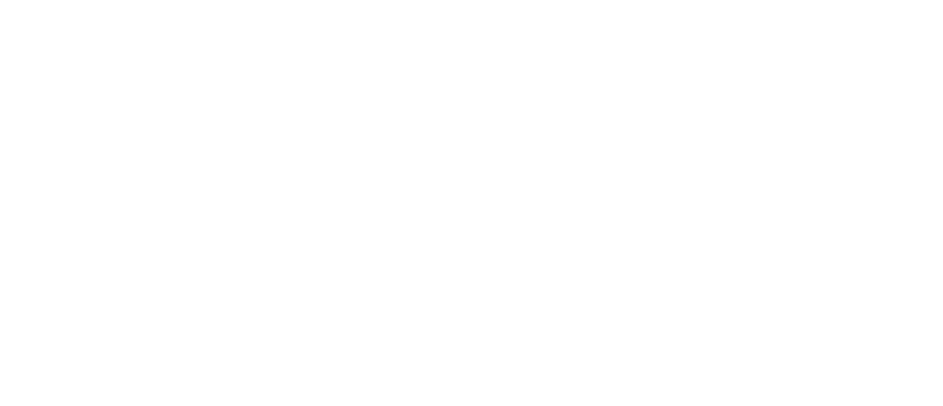
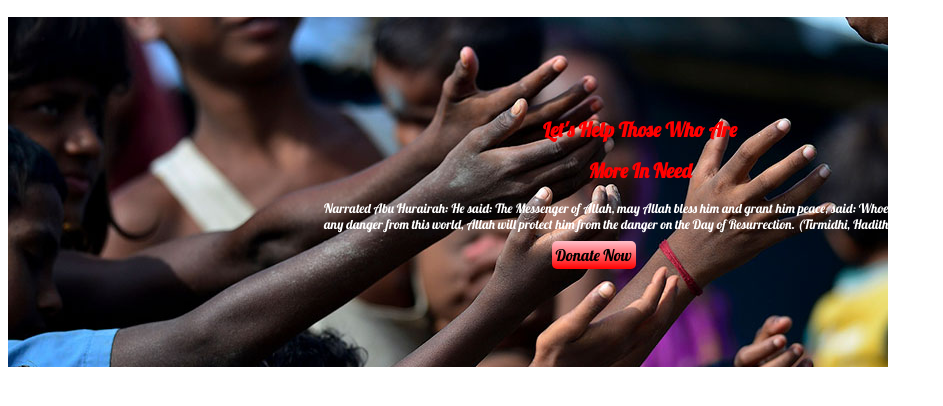
Before and after one commit to iftekerkayes/Assignment-one, a plain HTML site: page index.html in a window 1280 px wide. Shown: the whole page, without its empty margins (0-943 px from the left). Drawn offline with Linux system fonts and the light colour scheme.

Commit message:
first-section added

```diff
--- a/index.html
+++ b/index.html
@@ -11,6 +11,18 @@
     <title>Programming-Hero Trust</title>
 </head>
 <body>
+    <section class="background">
+        <div>
+            <h1 class="heading padding">Let's Help Those Who Are</h1>
+            <h1 class="heading">More In Need</h1>
+            <p class="pera-edit">Narrated Abu Hurairah: He said: The Messenger of Allah, may Allah bless him and grant him peace, said: Whoever removes any danger from this world, Allah will protect him from the danger on the Day of Resurrection.
+                (Tirmidhi, Hadith No. 2945)</p>
+            <a href="https://assunnahfoundation.org/donate/flood" target="_blank" class="button">Donate Now</a>
+        </div>
+
+
+
+    </section>
 
 </body>
 </html>
--- a/style.css
+++ b/style.css
@@ -0,0 +1,35 @@
+body{
+    font-family: 'Lobster', cursive;
+}
+.background{
+    background-image: url(donate-today-main/images/donation13.jpg);
+    background-repeat: no-repeat;
+    height: 350px;
+
+}
+.heading{
+    color: rgb(255, 0, 0);
+    font-weight: 700;
+    font-size: 20px;
+    text-align: center;
+
+}
+.padding{
+    padding-top: 100px;
+}
+.pera-edit{
+    color:white;
+    padding-left: 25%;
+    padding-right: 25%;
+    font-weight: 100;
+    font-size: small;
+}
+.button{
+    text-decoration: none;
+    color: black;
+    background-image: linear-gradient(pink,red);
+    padding: 4px;
+    border-radius: 5px;
+    margin-left: 43%;
+
+}
```
